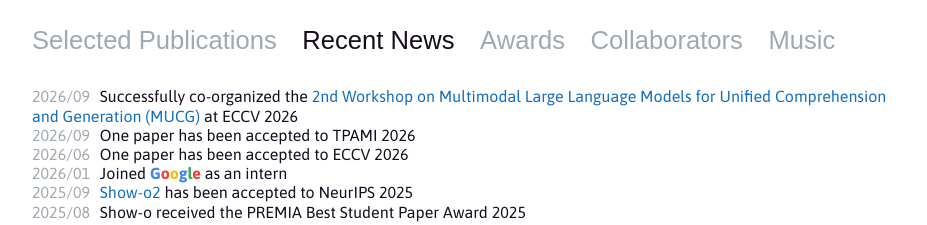
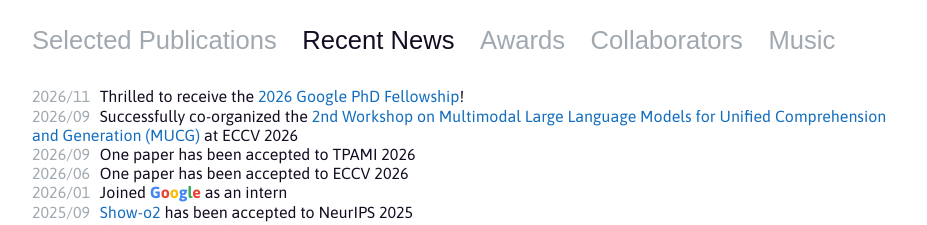
Before and after one commit to Sierkinhane/sierkinhane.github.io, a plain HTML site: page index.html in a window 1280 px wide. Shown: the part 550-775 px from the top of the page, without its empty margins (176-1103 px from the left). Drawn offline with nearby package versions, Linux system fonts and the light colour scheme.

Commit message:
Add Google PhD Fellowship news

```diff
--- a/index.html
+++ b/index.html
@@ -132,6 +132,7 @@
         <!-- Preview Videos -->
 
         <div class="list-item highlight description" data-category="highlight", style="line-height: 1.2">
+          <p class="date">2026/11</p>  Thrilled to receive the <a href="https://blog.google/company-news/outreach-and-initiatives/google-org/phd-fellows-2026/">2026 Google PhD Fellowship</a>! <br/>
           <p class="date">2026/09</p>  Successfully co-organized the <a href="https://mllm-mucg.github.io/ECCV2026/">2nd Workshop on Multimodal Large Language Models for Unified Comprehension and Generation (MUCG)</a> at ECCV 2026 <br/>
           <p class="date">2026/09</p>  One paper has been accepted to TPAMI 2026 <br/>
           <p class="date">2026/06</p>  One paper has been accepted to ECCV 2026 <br/>
```
